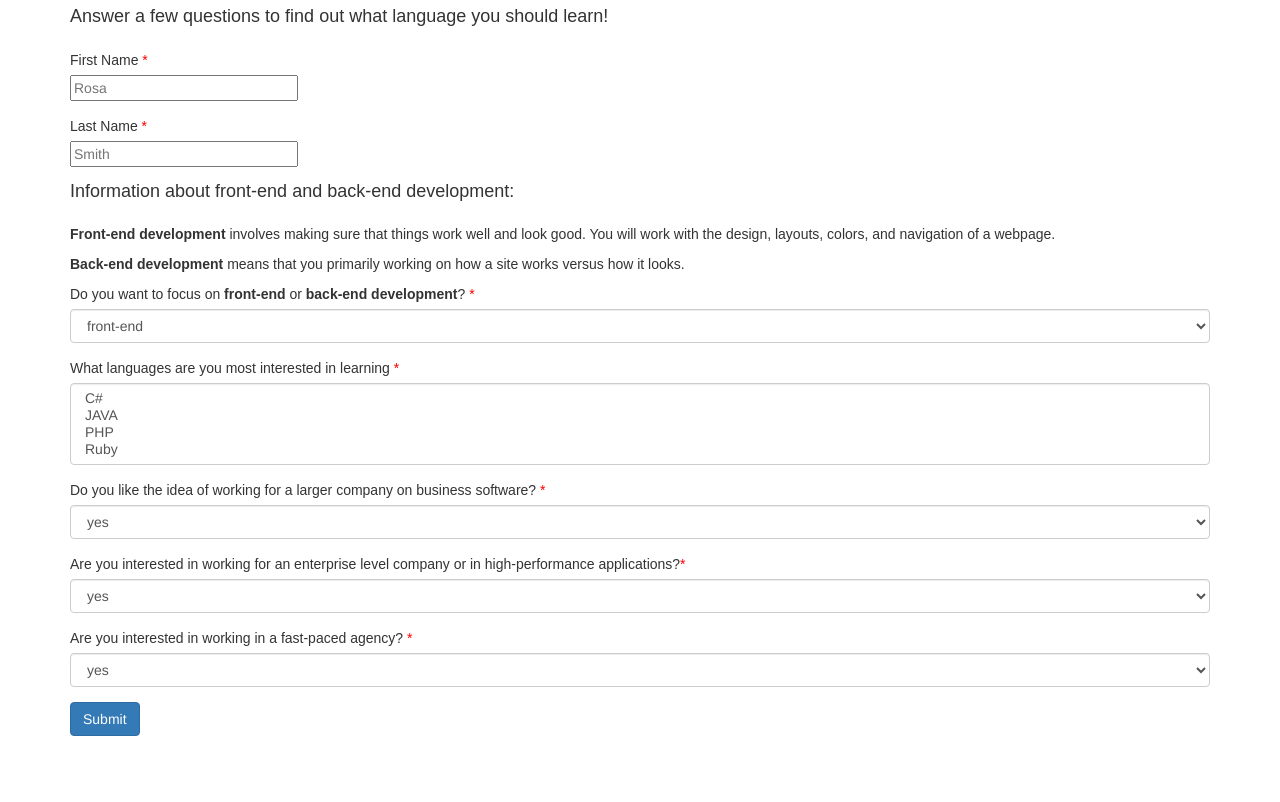
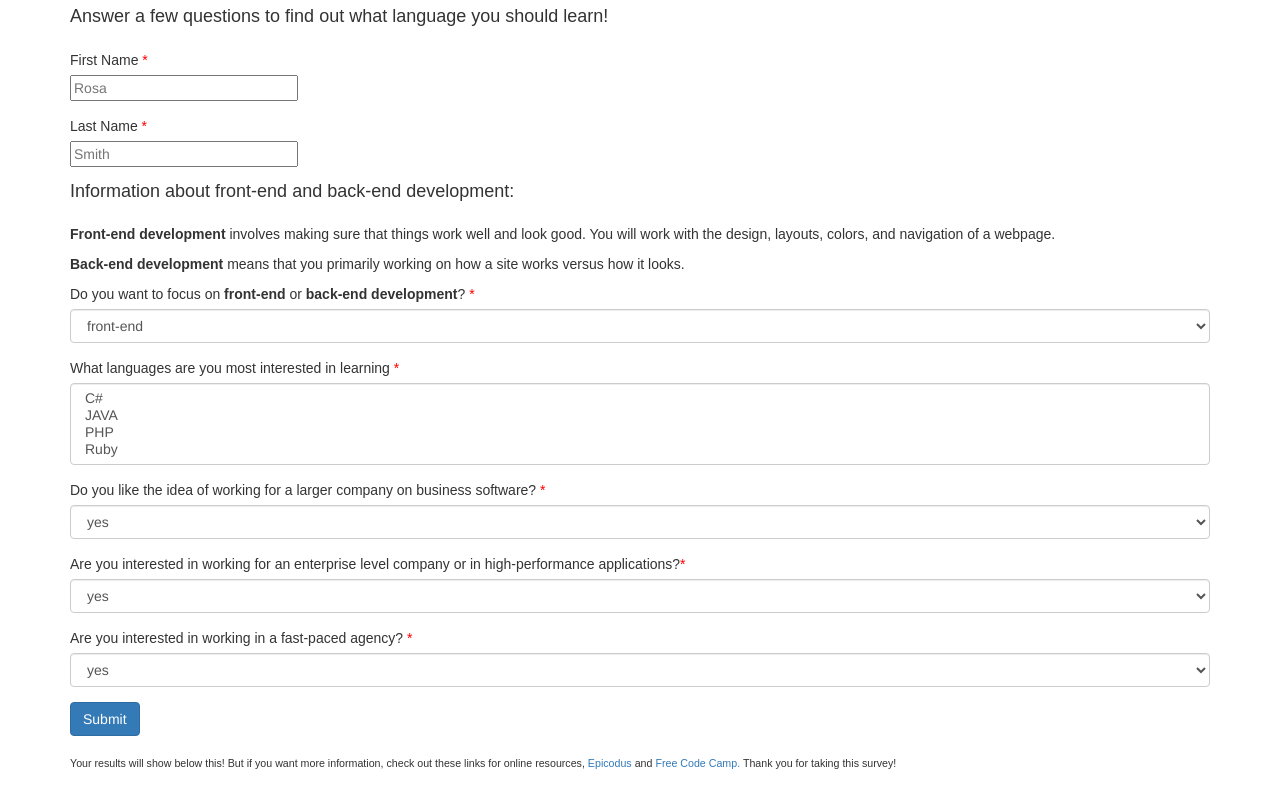
Before and after one commit to denniseortega/track-suggester, a plain HTML site: page index.html in a window 1280 px wide. Shown: the part 86-888 px from the top of the page. Before the commit the page ends 842 px from the top, so only its background shows below. Drawn offline with Linux system fonts and the light colour scheme.

Commit message:
add thank you paragraph

```diff
--- a/css/styles.css
+++ b/css/styles.css
@@ -51,5 +51,9 @@ body {
   margin-bottom: 3%;
   font-size: 15pt;
   color: red;
+}
 
+.conclusion {
+  font-size: 8pt;
+  font-family: sans-serif;
 }
--- a/index.html
+++ b/index.html
@@ -73,11 +73,17 @@
           </select>
         </div>
        <button type="submit" class="btn btn-primary">Submit</button>
+       <br>
+       <br>
+        <div class="conclusion">
+         <p>Your results will show below this! But if you want more information, check out these links for online resources,
+         <a href="https://www.epicodus.com/">Epicodus</a> and
+         <a href="https://www.freecodecamp.org/">Free Code Camp.</a> Thank you for taking this survey!</p>
+        </div>
       </form>
      </div>
        <br>
        <div class="generate">
-
         <div id="language1">
         <p>Based on your answers, we suggest you take design classes and learn CSS!</p>
         </div>
@@ -96,7 +102,5 @@
         <p>Based on your answers, we suggest you learn PHP!</p>
         <p>PHP is one of the most popular back-end languages today and popular among fast-paced agencies.<p>
         </div>
-
-      </div>
   </body>
 </html>
```
